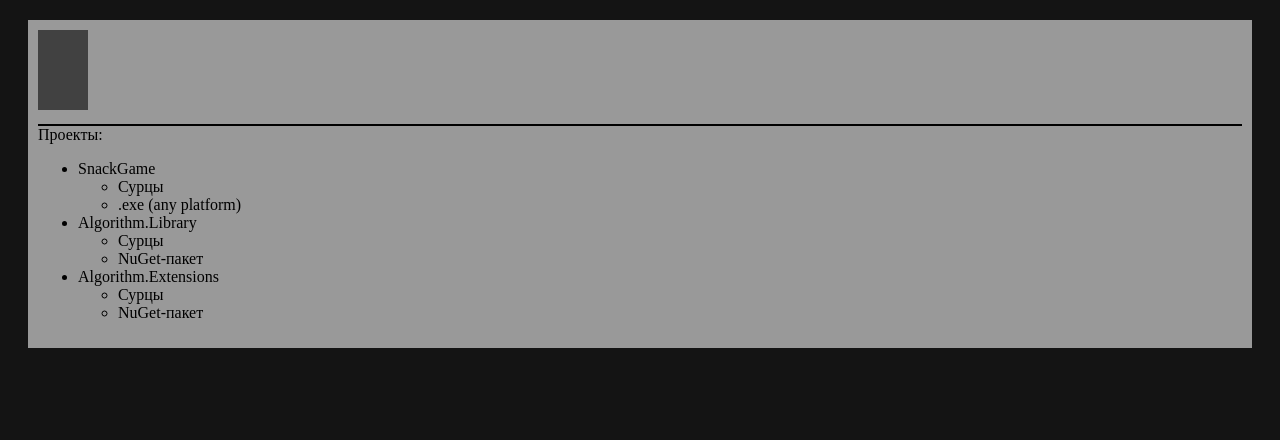
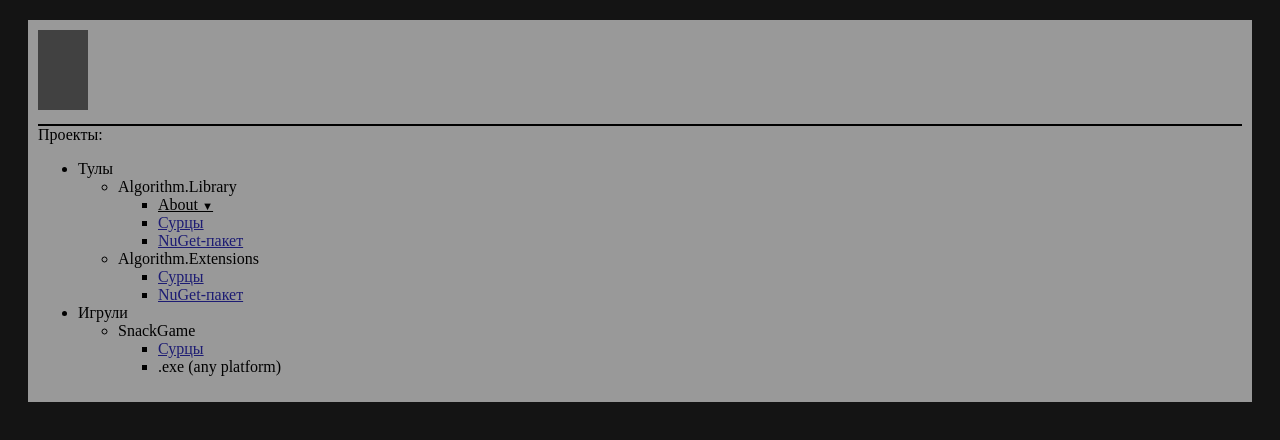
Before and after one commit to snowinmars/tmp_snowinmars.github.io, a plain HTML site: page index.html in a window 1280 px wide. Drawn offline with Linux system fonts and the light colour scheme.

Commit message:
I hate frontend so much

```diff
--- a/index.html
+++ b/index.html
@@ -16,31 +16,47 @@
 		<div class="projectlist">
 			Проекты:
 			<ul>
-				<li>
-					SnackGame
+				<li> Тулы
 					<ul>
-						<li>Сурцы</li>
-						<li>.exe (any platform)</li>
+
+						<li>
+							Algorithm.Library
+							<ul>
+								<li class="about">
+									About
+									<span class="hiddeninfo">
+										asd
+									</span>
+								</li>
+								<li><a href="https://github.com/SamirIskenderov/Algorithms">Сурцы</a></li>
+								<li><a href="https://www.nuget.org/packages/snowinmars.Algorithms.Library/">NuGet-пакет</a></li>
+							</ul>
+						</li>
+						<li>
+							Algorithm.Extensions
+							<ul>
+								<li><a href="https://github.com/SamirIskenderov/Algorithms">Сурцы</a></li>
+								<li><a href="https://www.nuget.org/packages/snowinmars.Extensions/">NuGet-пакет</a></li>
+							</ul>
+						</li>
 					</ul>
 				</li>
-				<li>
-					Algorithm.Library
+				<li> Игрули
 					<ul>
-						<li>Сурцы</li>
-						<li>NuGet-пакет</li>
+						<li>
+							SnackGame
+							<ul>
+								<li><a href="https://github.com/snowinmars/SnakeGame">Сурцы</a></li>
+								<li>.exe (any platform)</li>
+							</ul>
+						</li>
 					</ul>
 				</li>
-				<li>
-					Algorithm.Extensions
-					<ul>
-						<li>Сурцы</li>
-						<li>NuGet-пакет</li>
-					</ul>
-				</li>
+
 			</ul>
 		</div>
 
 	</section>
-
+	<script type="text/javascript" src="script.js"></script>
 </body>
 </html>
--- /dev/null
+++ b/script.js
@@ -0,0 +1,2 @@
+(function () {
+})();
--- a/style.css
+++ b/style.css
@@ -33,3 +33,20 @@
 .clearfix {
 	clear: both;
 }
+
+a {
+	color: #1D1C73;
+}
+
+.hiddeninfo {
+	display: none;
+}
+
+.about {
+	text-decoration: underline;
+}
+
+.about:after {
+	content: "▼ ";
+	font-size: 0.7em;
+}
```
